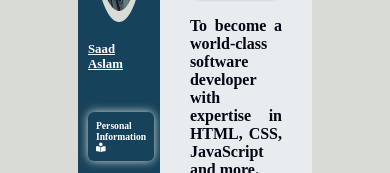
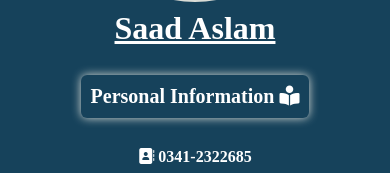
Before and after one commit to SaadAslam58/Milestone-1, a plain HTML site: page index.html in a window 390 px wide. Shown: the part 228-401 px from the top of the page. Drawn offline with Linux system fonts and the light colour scheme.

Commit message:
fourth commit

```diff
--- a/style.css
+++ b/style.css
@@ -66,21 +66,6 @@ body {
   cursor: pointer;
 }
 
-@media (min-width: 963px) {
-  .profile-section h1 {
-    font-size: 2rem;
-    padding: 10px;
-    margin: 20px auto;
-  }
-}
-@media (max-width: 412px) {
-  .profile-section h1 {
-    font-size: 0.8rem;
-    padding: 10px 0;
-    margin: 10px auto;
-  }
-}
-
 .profile-section p {
   font-size: 1rem;
   padding: 10px 5px;
@@ -95,22 +80,6 @@ body {
   padding: 10px;
   margin: 20px auto;
   transition: box-shadow 0.5s;
-}
-
-@media (min-width: 1064px) {
-  .profile-section h2 {
-    font-size: 1.25rem;
-    padding: 10px;
-    margin: 20px auto;
-  }
-}
-
-@media (max-width: 412px) {
-  .profile-section h2 {
-    font-size: 0.6rem;
-    padding: 8px;
-    margin: 10 auto;
-  }
 }
 
 .profile-section h2:hover {
@@ -189,3 +158,34 @@ button:hover {
 #skill-list.hide {
   max-height: 0;
 }
+
+@media screen and (max-width:600px) {
+
+  .container {
+    display: flex;
+    flex-direction: column;
+    width: 100%;
+    margin: 0;
+    background-color: #16425b;
+    color: #fff;
+    border-radius: 0;
+    transition: box-shadow 0.5s;
+    overflow: hidden;
+  }
+
+  .profile-section {
+    width: 100%;
+    padding: 10px;
+    display: flex;
+    flex-direction: column;
+    align-items: center;
+  }
+
+  .content-section {
+    width: 100%;
+    padding: 10px 20px;
+    background-color: #e9ecef;
+    color: #000814;
+  }
+
+}
```
